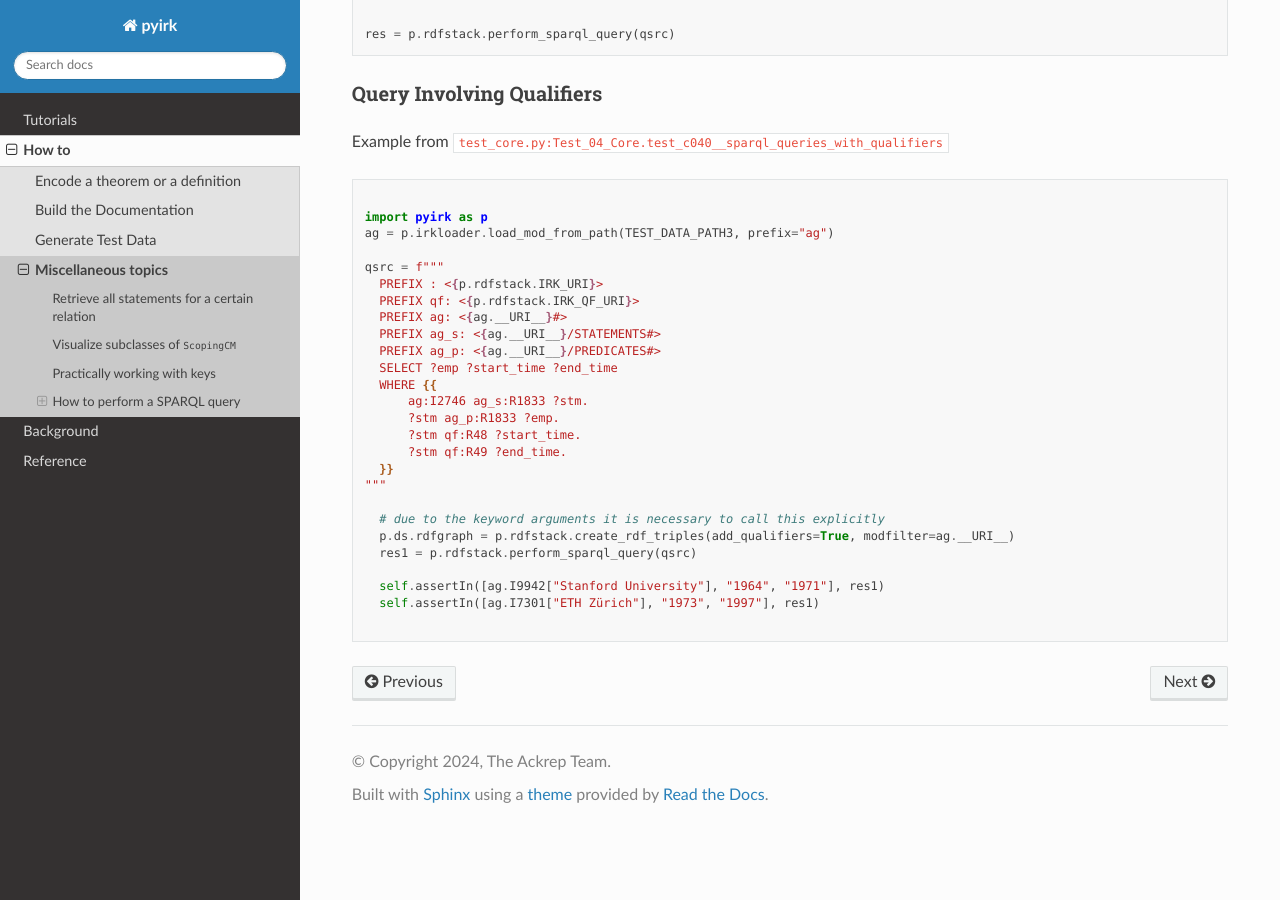
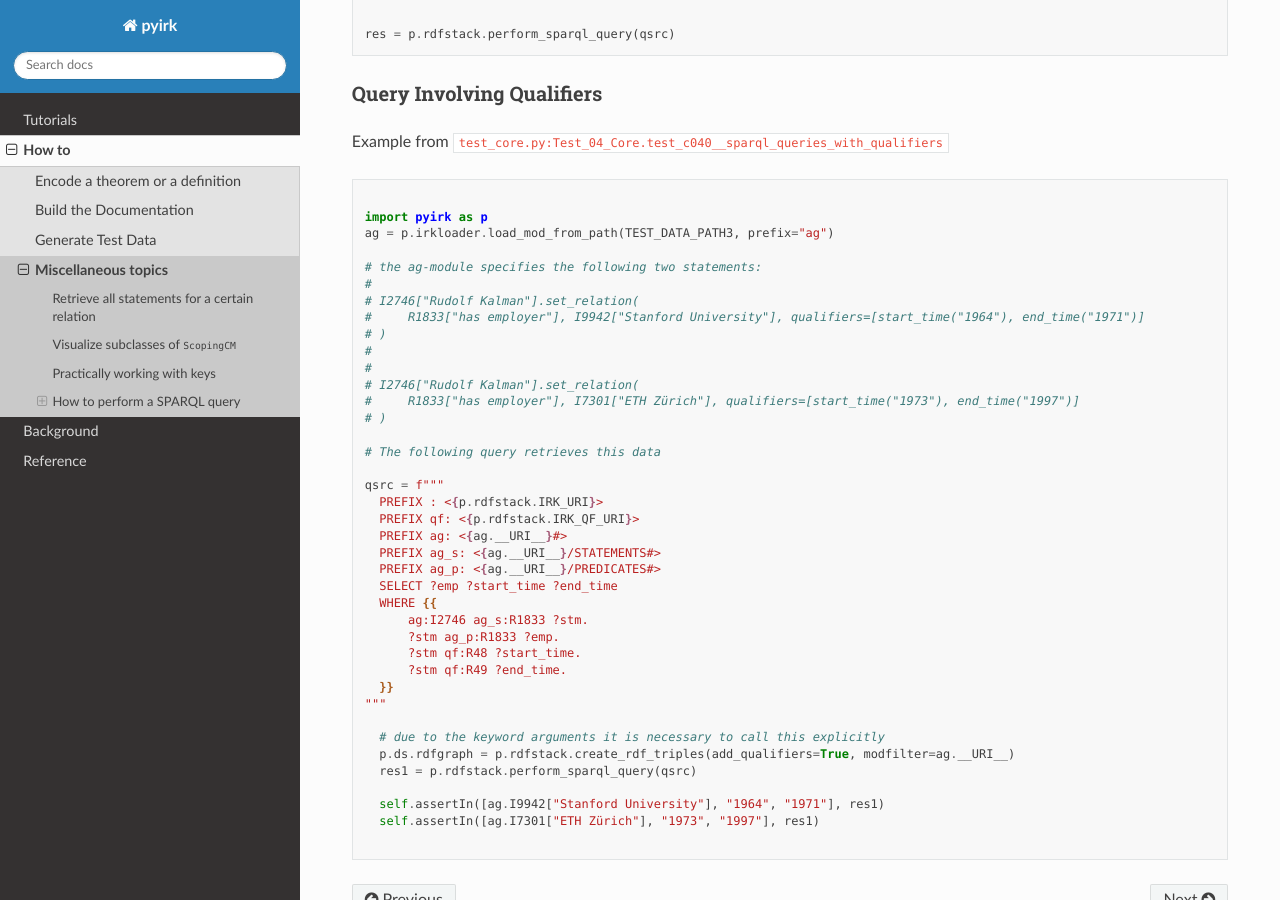
Before and after one commit to ackrep-org/pyirk-core, a Sphinx documentation site: the page built from docs/source/howto/miscellaneous.md, in a window 1280 px wide and 900 px high, scrolled down 1934 px. Built offline with Sphinx 7.4.7 and the Read the Docs theme 3.1.0, drawn with Linux system fonts in a browser that asks for light colours; pages that are not in the unit, such as notebooks, are missing from menus; the version number could not be read and is left out.

Commit message:
doc (miscellaneous.md): improve explanaition for query involving qualifiers

```diff
--- a/docs/source/howto/miscellaneous.md
+++ b/docs/source/howto/miscellaneous.md
@@ -101,6 +101,19 @@ Example from `test_core.py:Test_04_Core.test_c040__sparql_queries_with_qualifier
 import pyirk as p
 ag = p.irkloader.load_mod_from_path(TEST_DATA_PATH3, prefix="ag")
 
+# the ag-module specifies the following two statements:
+#
+# I2746["Rudolf Kalman"].set_relation(
+#     R1833["has employer"], I9942["Stanford University"], qualifiers=[start_time("1964"), end_time("1971")]
+# )
+#
+#
+# I2746["Rudolf Kalman"].set_relation(
+#     R1833["has employer"], I7301["ETH Zürich"], qualifiers=[start_time("1973"), end_time("1997")]
+# )
+
+# The following query retrieves this data
+
 qsrc = f"""
   PREFIX : <{p.rdfstack.IRK_URI}>
   PREFIX qf: <{p.rdfstack.IRK_QF_URI}>
```
